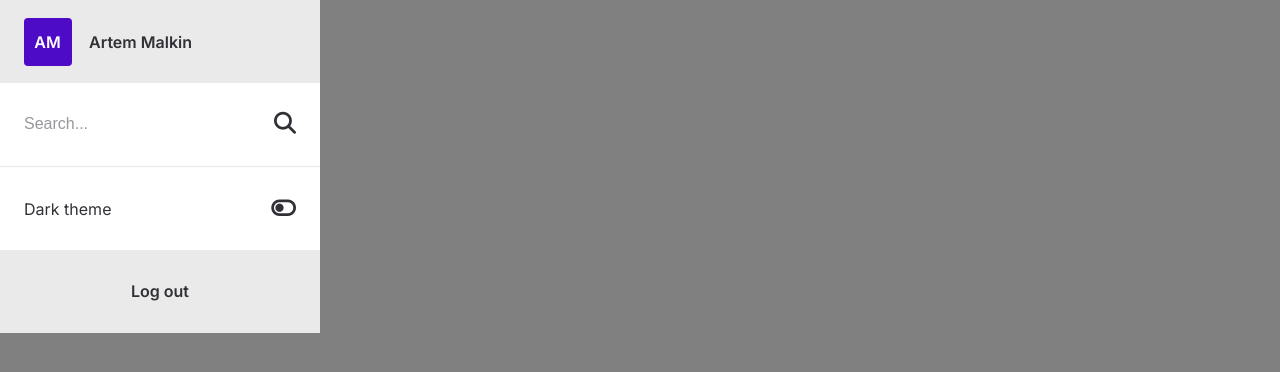
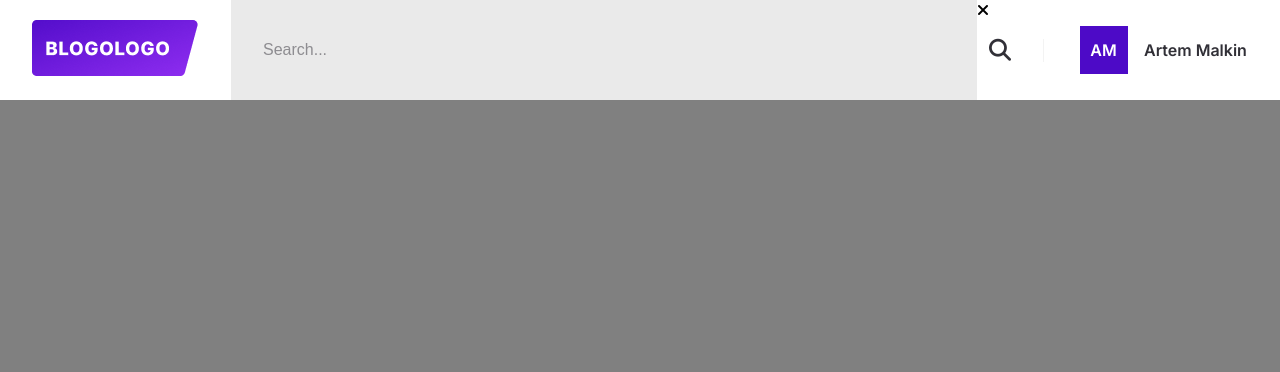
Before and after one commit to Karina-Milosnaya/diploma_project, a React (Create React App) app: page / in a window 1280 px wide. Shown: the top 372 px of the page. Built offline with nearby package versions, Linux system fonts and the light colour scheme.

Commit message:
add search field in Header component

```diff
--- a/src/App.tsx
+++ b/src/App.tsx
@@ -17,7 +17,7 @@ function App() {
 
   return (
     <>
-      {/* <Header fullname="Artem Malkin"></Header> */}
+      <Header fullname="Artem Malkin"></Header>
       {/* <Title></Title> */}
       {/* <Tab tabContent="Articles"></Tab> */}
       {/* <Tabs></Tabs> */}
@@ -33,7 +33,7 @@ function App() {
         isDisabled={false}
         functionClick={handleClick2}
       ></Button> */}
-      <Dropdown fullname="Artem Malkin"></Dropdown>
+      {/* <Dropdown fullname="Artem Malkin"></Dropdown> */}
     </>
   );
 }
--- a/src/components/Header/Header.css
+++ b/src/components/Header/Header.css
@@ -1,11 +1,39 @@
 .header {
   background-color: #ffffff;
-  padding: 20px 32px;
+  /* padding: 20px 32px; */
 }
 
 .header-wrap {
   display: flex;
   justify-content: space-between;
+  padding: 0 32px;
+}
+
+/* .header__left {
+  display: flex;
+} */
+.header__logo {
+  padding: 20px 32px 20px 0;
+}
+
+.header__left_search {
+  width: 100%;
+  display: flex;
+}
+.header__left_search-input {
+  width: 100%;
+  height: 100%;
+  background-color: rgba(49, 48, 55, 0.1);
+  border: 0;
+  outline: none;
+  padding: 0 32px;
+  font-size: 16px;
+  font-weight: 400;
+  color: #313037;
+}
+
+.header__left_search-input::placeholder {
+  color: rgba(49, 48, 55, 0.5);
 }
 
 .header__right {
--- a/src/components/Header/Header.tsx
+++ b/src/components/Header/Header.tsx
@@ -17,9 +17,21 @@ function Header({ fullname }: TUserName) {
     <>
       <header className="header">
         <div className="header-wrap">
-          <div className="header__left">
+          <div className="header__logo">
             <img src={Logo} alt="logo" />
           </div>
+
+          <div className="header__left_search">
+            <input
+              placeholder="Search..."
+              type="text"
+              className="header__left_search-input"
+            ></input>
+            <div className="header__left_search-icon">
+              <i className="fa-solid fa-xmark"></i>
+            </div>
+          </div>
+
           <div className="header__right">
             <div className="header__right_item-left">
               <i className="fa-solid fa-magnifying-glass"></i>
```
